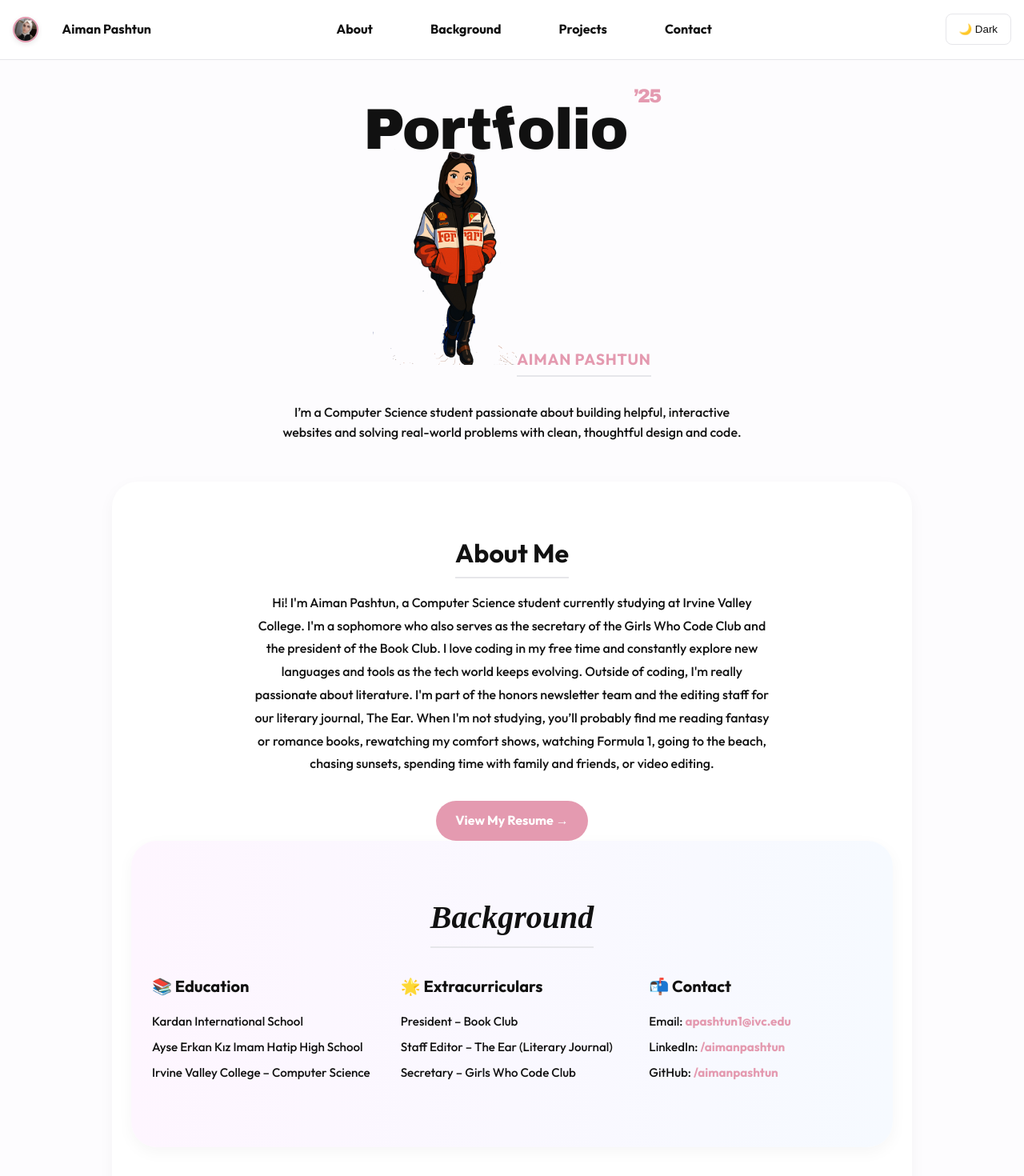
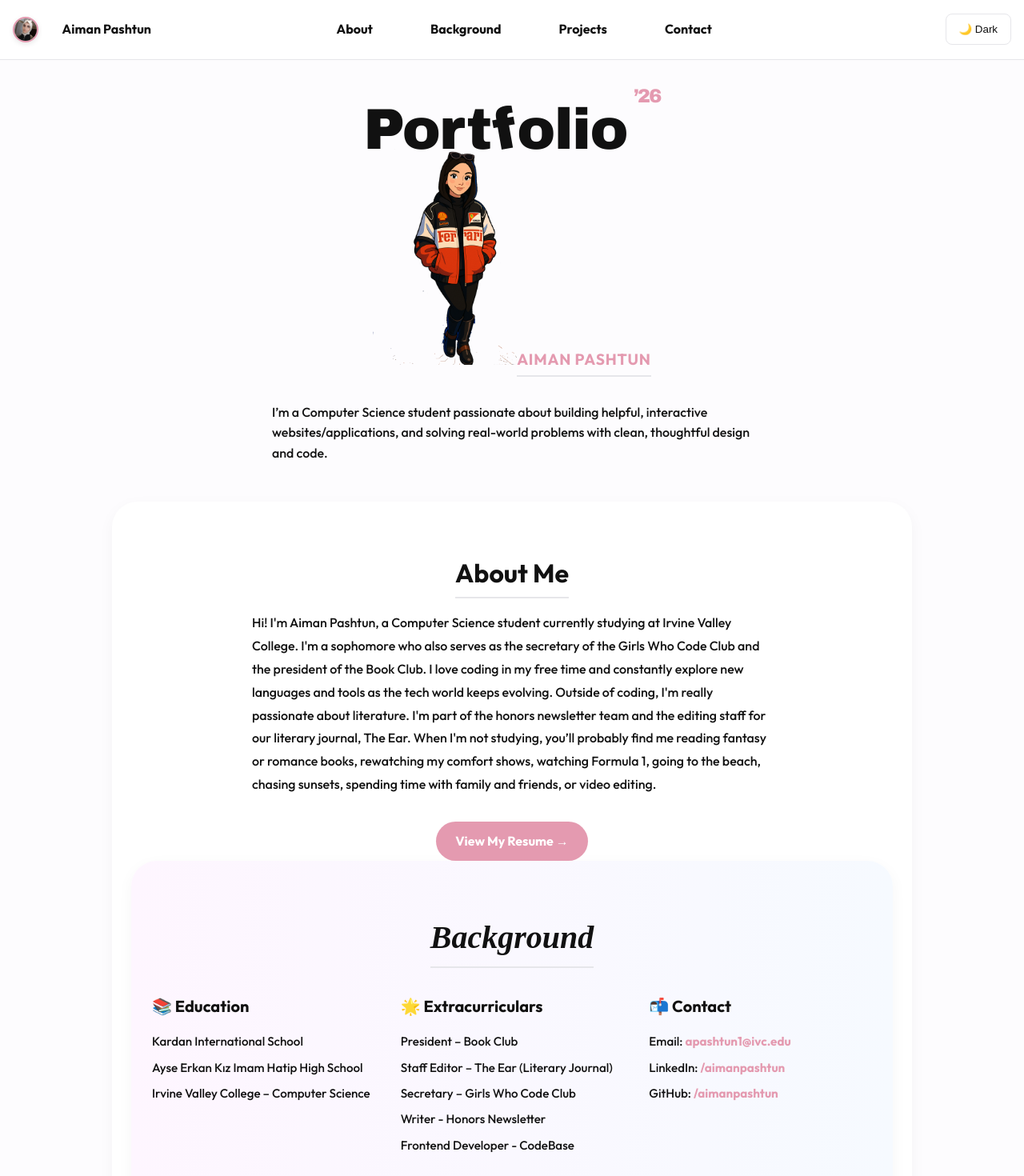
Before and after one commit to aimanpashtun/my-portfolio, a React (Vite) app: page / in a window 1280 px wide. Shown: the top 1470 px of the page at 80% size. Built offline with nearby package versions, Linux system fonts and the light colour scheme; a web font is replaced by a local one.

Commit message:
updated resume and year

```diff
--- a/src/components/About.css
+++ b/src/components/About.css
@@ -29,6 +29,7 @@
   margin: 0 auto;
   line-height: 1.8;
   font-size: 1rem;
+  text-align: left;
   color: var(--text);
 }
 
--- a/src/components/About.tsx
+++ b/src/components/About.tsx
@@ -30,7 +30,7 @@ const About = () => {
 
       {/* Resume Button */}
       <a
-        href="/Resume.pdf"
+        href="/Aiman Pashtun's resume.pdf"
         target="_blank"
         rel="noopener noreferrer"
         className="resume-btn"
--- a/src/components/Header.css
+++ b/src/components/Header.css
@@ -73,5 +73,6 @@
   max-width: 600px;
   margin: 1rem auto 0;
   line-height: 1.6;
+  text-align: left;
   color: var(--text);
 }
--- a/src/components/InfoSection.tsx
+++ b/src/components/InfoSection.tsx
@@ -21,6 +21,8 @@ const InfoSection = () => {
             <li>President – Book Club</li>
             <li>Staff Editor – The Ear (Literary Journal)</li>
             <li>Secretary – Girls Who Code Club</li>
+            <li>Writer - Honors Newsletter</li>
+            <li>Frontend Developer - CodeBase</li>
           </ul>
         </div>
 
--- a/src/components/header.tsx
+++ b/src/components/header.tsx
@@ -7,12 +7,12 @@ const Header = () => {
       <div className="header-content">
         <div className="header-graphic">
           <h1 className="portfolio-word">Port<span>f</span>olio</h1>
-          <span className="header-year">’25</span>
+          <span className="header-year">’26</span>
         </div>
         <img src="/my avatar.png" alt="Aiman Avatar" className="header-avatar" />
         <h2 className="header-name">Aiman Pashtun</h2>
         <p className="header-bio">
-          I’m a Computer Science student passionate about building helpful, interactive websites
+          I’m a Computer Science student passionate about building helpful, interactive websites/applications,
           and solving real-world problems with clean, thoughtful design and code.
         </p>
       </div>
```
Also changed, not shown: 2 other files (tests, documents, lock files or other folders).
